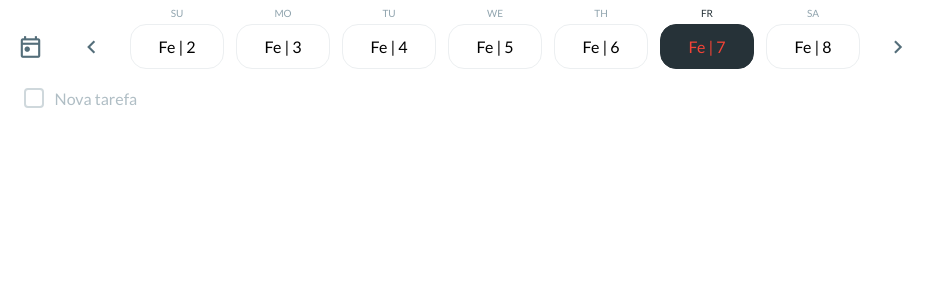
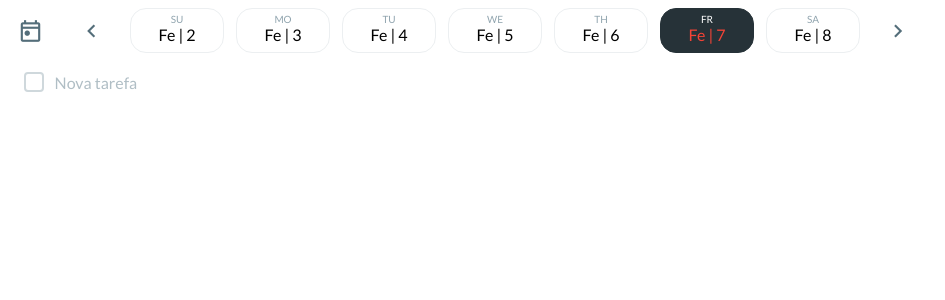
Before and after one commit to leandro-rocks/chaotic-notes, a React (Vite) app: page / in a window 1280 px wide. Shown: the top 300 px of the page, without its empty margins (0-945 px from the left). Built offline with nearby package versions, Linux system fonts and the light colour scheme.

Commit message:
feat: update DateSelector styles for improved layout and visual consistency

```diff
--- a/src/components/DateSelector/styles.ts
+++ b/src/components/DateSelector/styles.ts
@@ -6,7 +6,7 @@ export const Wrapper = styled.div`
   flex-direction: row;
   gap: ${spacing.medium};
   align-items: center;
-  padding: ${spacing.medium} 0 0 0;
+  padding: 0;
 `;
 
 export const DateItemContainer = styled.ul`
@@ -22,7 +22,7 @@ export const DateItem = styled.li<{ selected: boolean; today: boolean }>`
   position: relative;
   gap: 8px;
   align-items: center;
-  padding: ${spacing.small} 0;
+  padding: ${spacing.medium} 0 ${spacing.xsmall} 0;
   width: 92px;
   text-align: center;
   border: 1px solid ${colors.neutral.lightest};
@@ -33,7 +33,7 @@ export const DateItem = styled.li<{ selected: boolean; today: boolean }>`
   &::before {
     content: attr(data-weekday);
     position: absolute;
-    top: -18px;
+    top: 4px;
     left: 50%;
     transform: translateX(-50%);
     display: block;
@@ -52,7 +52,7 @@ export const DateItem = styled.li<{ selected: boolean; today: boolean }>`
         border-color: ${colors.neutral.darkest};
 
         &::before {
-                color: ${colors.neutral.darkest};
+          color: ${colors.white.medium};
         }
     `};
 
@@ -60,7 +60,6 @@ export const DateItem = styled.li<{ selected: boolean; today: boolean }>`
     today &&
     `
         color: ${colors.danger.medium};
-
     `};
 `;
 
```
